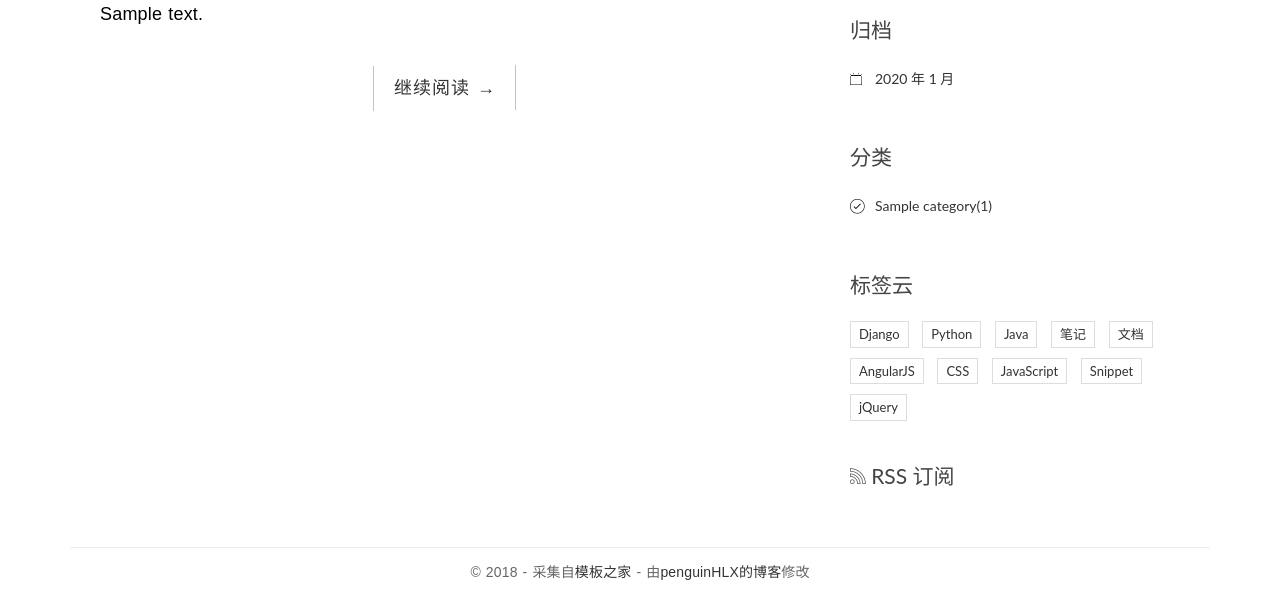
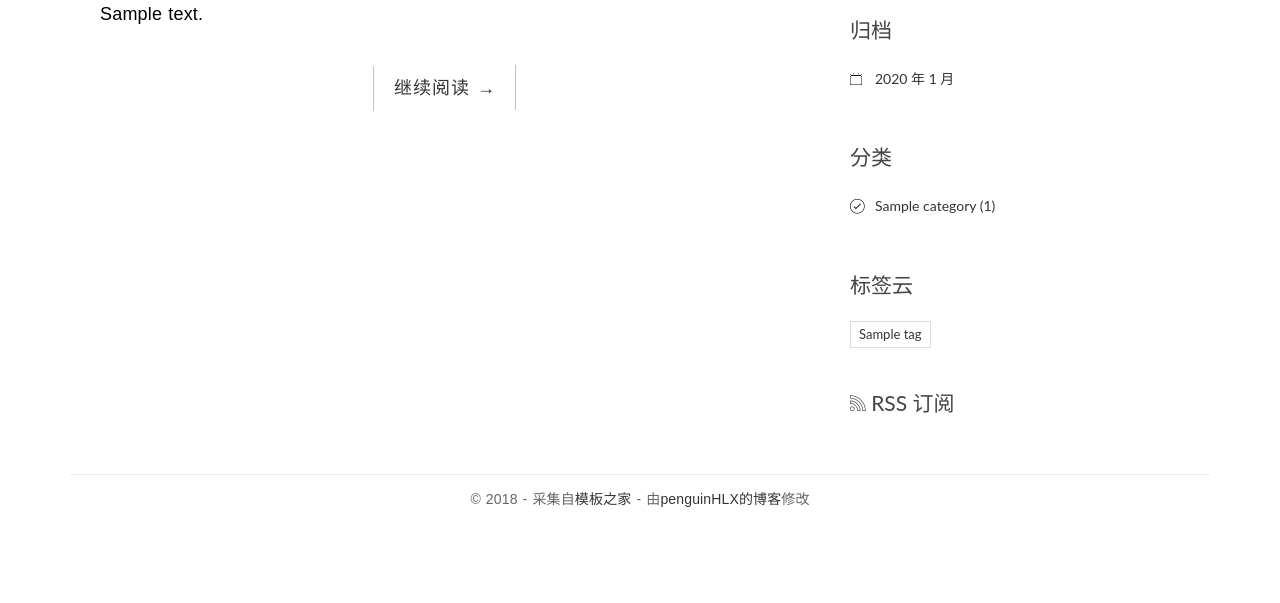
Before and after one commit to 1007307796/old_penguinhlx.club, a Django app: page / in a window 1280 px wide. Shown: the part 285-888 px from the top of the page. After the commit the page ends 792 px from the top, so only its background shows below. Run offline with Django 3.2, Linux system fonts and the light colour scheme; tables that the repository leaves empty hold one stand-in row (values such as "Sample post"); some libraries are stand-ins or nearby versions.

Commit message:
增加标签功能

```diff
--- a/blog/templatetags/blog_tags.py
+++ b/blog/templatetags/blog_tags.py
@@ -1,6 +1,7 @@
 # 自定义模板标签 version>1.9
-from ..models import Post, Category #分类模板标签和文章模板标签需要用到Category和Post类
+from ..models import Post, Category, Tag   # 分类模板标签和文章模板标签需要用到Category和Post类
 from django import template
+from django.db.models.aggregates import Count
 
 
 register = template.Library()
@@ -18,5 +19,13 @@ def archives():
 
 
 @register.simple_tag
-def get_categories():
-    return Category.objects.all()
+def get_categories():   # 为每个分类添加一个计数的方法属性
+    # return Category.objects.all()
+    return Category.objects.annotate(num_posts=Count('post')).filter(num_posts__gt=0)
+    # 通过annotate获取当前分类下的全部post,用count方法自动计数，filter筛选掉没有任何文章的分类
+    # object__gt=x表示集合中大于x的数
+
+
+@register.simple_tag
+def get_tags():
+    return Tag.objects.annotate(num_posts=Count('post')).filter(num_posts__gt=0)
--- a/blog/urls.py
+++ b/blog/urls.py
@@ -8,6 +8,7 @@ urlpatterns = [
     # 正则式()里面为提取参数，传给视图detail函数
     url('archives/(?P<year>[0-9]{4})/(?P<month>[0-9]{1,2})/', views.ArchivesView.as_view(), name='archives'),
     url('category/(?P<pk>[0-9]+)/', views.CategoryView.as_view(), name='category'),
+    url('tag/(?P<pk>[0-9]+)/', views.TagView.as_view(), name='tag'),
     url('', views.IndexView.as_view(), name='index'),   # as_views()将类转换为函数
     # url('', views.index, name='index'),
     # 网址参数（正则表达式）/处理函数/起个别名，便于操作
--- a/blog/views.py
+++ b/blog/views.py
@@ -1,6 +1,6 @@
 import markdown
 from django.shortcuts import render, get_object_or_404
-from .models import Post, Category
+from .models import Post, Category, Tag
 from comments.forms import CommentForm   # 更新文章详情页的视图函数
 from django.views.generic import ListView, DetailView   # 引入类列表（多条）视图包和类数据（某一条）视图包
 from django.http import HttpResponse
@@ -163,3 +163,13 @@ class CategoryView(IndexView):   # 继承IndexView，简约代码
         cate = get_object_or_404(Category, pk=self.kwargs.get('pk'))
         # *args表示任何多个无名参数,**kwargs表示关键字参数，它是一个dict
         return super(CategoryView, self).get_queryset().filter(category=cate)
+
+
+class TagView(ListView):
+    model = Post
+    template_name = 'blog/index.html'   # 复用index.html的模板
+    context_object_name = 'post_list'
+
+    def get_queryset(self):
+        tag = get_object_or_404(Tag, pk=self.kwargs.get('pk'))
+        return super(TagView, self).get_queryset().filter(tags=tag)
--- a/myblog/settings.py
+++ b/myblog/settings.py
@@ -41,7 +41,7 @@ INSTALLED_APPS = [
     'django.contrib.staticfiles',
     'blog',   # 注册网站基本框架应用
     'comments',   # 注册网站评论应用
-    'gunicorn',
+    # 'gunicorn',
 ]
 
 MIDDLEWARE = [
--- a/templates/base.html
+++ b/templates/base.html
@@ -108,7 +108,10 @@
                     <ul>
                         {% for category in category_list %}
                         <li>
-                            <a href="{% url 'blog:category' category.pk %}">{{ category.name }}<span class="post-count">({{ post_list.count }})</span></a>
+                            <a href="{% url 'blog:category' category.pk %}">{{ category.name }}
+                                <span class="post-count">({{ category.num_posts }})</span>
+                                <!--调用新增的num_posts属性的值-->
+                            </a>
                         </li>
                         {% empty %}
                         暂无分类!
@@ -118,37 +121,15 @@
 
                 <div class="widget widget-tag-cloud">
                     <h3 class="widget-title">标签云</h3>
+                    {% get_tags as tag_list %}
                     <ul>
+                        {% for tag in tag_list %}
                         <li>
-                            <a href="#">Django</a>
+                            <a href="{% url 'blog:tag' tag.pk %}">{{ tag.name }}</a>
                         </li>
-                        <li>
-                            <a href="#">Python</a>
-                        </li>
-                        <li>
-                            <a href="#">Java</a>
-                        </li>
-                        <li>
-                            <a href="#">笔记</a>
-                        </li>
-                        <li>
-                            <a href="#">文档</a>
-                        </li>
-                        <li>
-                            <a href="#">AngularJS</a>
-                        </li>
-                        <li>
-                            <a href="#">CSS</a>
-                        </li>
-                        <li>
-                            <a href="#">JavaScript</a>
-                        </li>
-                        <li>
-                            <a href="#">Snippet</a>
-                        </li>
-                        <li>
-                            <a href="#">jQuery</a>
-                        </li>
+                        {% empty %}
+                        暂无标签
+                        {% endfor %}
                     </ul>
                 </div>
                 <div class="rss">
```
Also changed, not shown: templates/blog/detail.html (+8 -0 lines).
